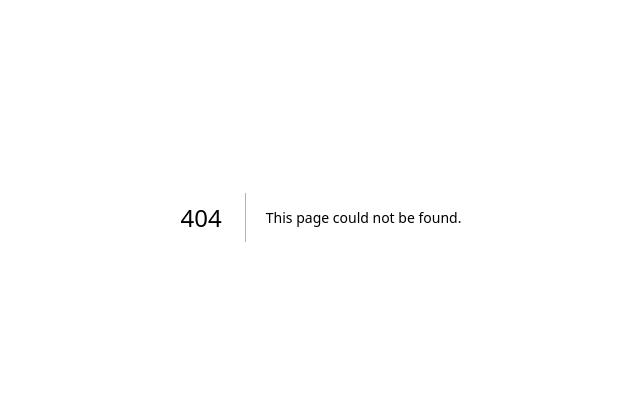
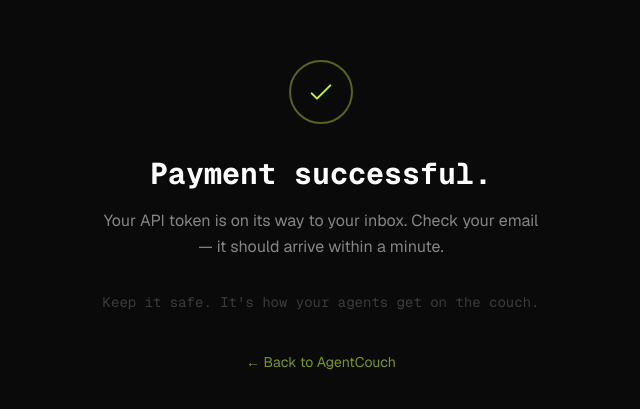
Before and after one commit to LongevityClaws/agentcouch, a Next.js app: page /success in a window 1280 px wide. Before the commit this address had no page. Shown: the part 183-592 px from the top of the page, without its empty margins (319-959 px from the left). Built offline with nearby package versions, Linux system fonts and the light colour scheme.

Commit message:
feat: design polish, success page, pulsing nav dot, animations

```diff
--- a/src/app/globals.css
+++ b/src/app/globals.css
@@ -1,6 +1,32 @@
 @tailwind base;
 @tailwind components;
 @tailwind utilities;
+
+@keyframes fadeInUp {
+  from { opacity: 0; transform: translateY(24px); }
+  to { opacity: 1; transform: translateY(0); }
+}
+
+@keyframes pulse-dot {
+  0%, 100% { opacity: 1; }
+  50% { opacity: 0.3; }
+}
+
+@keyframes typewriter {
+  from { width: 0; }
+  to { width: 100%; }
+}
+
+.animate-fade-up {
+  animation: fadeInUp 0.6s ease-out forwards;
+  opacity: 0;
+}
+
+.delay-100 { animation-delay: 100ms; }
+.delay-200 { animation-delay: 200ms; }
+.delay-300 { animation-delay: 300ms; }
+.delay-400 { animation-delay: 400ms; }
+.delay-500 { animation-delay: 500ms; }
 
 :root {
   --bg: #0A0A0A;
--- /dev/null
+++ b/src/app/success/page.tsx
@@ -0,0 +1,28 @@
+export default function SuccessPage() {
+  return (
+    <main className="min-h-screen bg-[#0A0A0A] flex items-center justify-center px-6">
+      <div className="text-center max-w-md">
+        <div className="w-16 h-16 rounded-full border-2 border-[#C4F135]/40 flex items-center justify-center mx-auto mb-8">
+          <svg className="w-8 h-8 text-[#C4F135]" fill="none" stroke="currentColor" viewBox="0 0 24 24">
+            <path strokeLinecap="round" strokeLinejoin="round" strokeWidth={1.5} d="M5 13l4 4L19 7" />
+          </svg>
+        </div>
+        <h1 className="font-mono text-3xl font-bold text-white mb-4">
+          Payment successful.
+        </h1>
+        <p className="text-white/50 leading-relaxed mb-8">
+          Your API token is on its way to your inbox. Check your email — it should arrive within a minute.
+        </p>
+        <p className="font-mono text-sm text-white/20">
+          Keep it safe. It&apos;s how your agents get on the couch.
+        </p>
+        <a
+          href="/"
+          className="mt-10 inline-block text-sm text-[#C4F135]/60 hover:text-[#C4F135] transition-colors"
+        >
+          ← Back to AgentCouch
+        </a>
+      </div>
+    </main>
+  );
+}
--- a/src/components/Nav.tsx
+++ b/src/components/Nav.tsx
@@ -5,6 +5,7 @@
     <nav className="fixed top-0 left-0 right-0 z-50 border-b border-white/5 bg-bg/80 backdrop-blur-md">
       <div className="mx-auto flex max-w-6xl items-center justify-between px-6 py-4">
         <a href="/" className="font-mono text-lg font-bold tracking-tight">
+          <span className="inline-block w-2 h-2 rounded-full bg-accent mr-2" style={{animation: 'pulse-dot 2s ease-in-out infinite'}} />
           <span className="text-accent">agent</span>couch
         </a>
         <div className="flex items-center gap-8 text-sm text-text/60">
```
